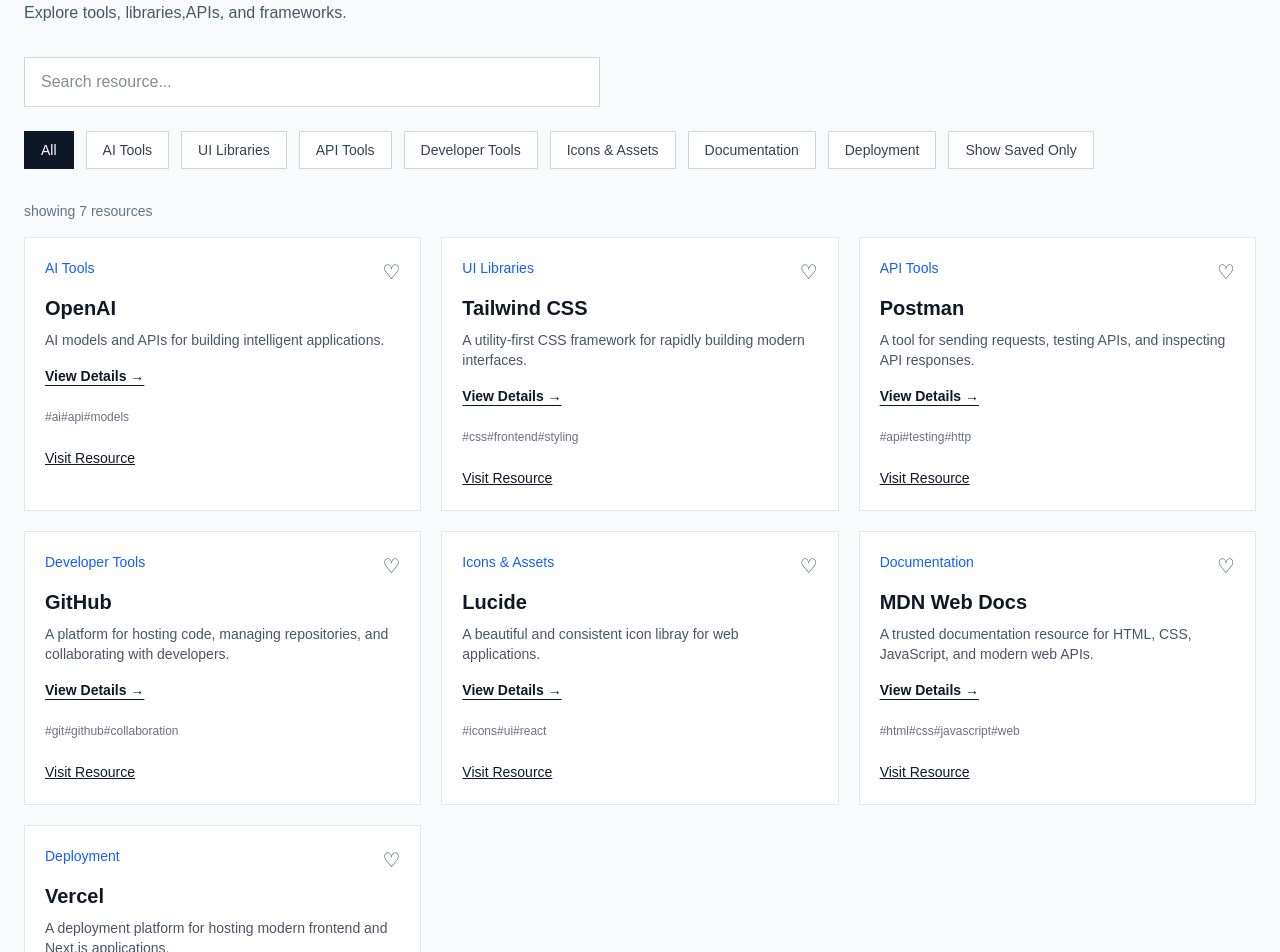
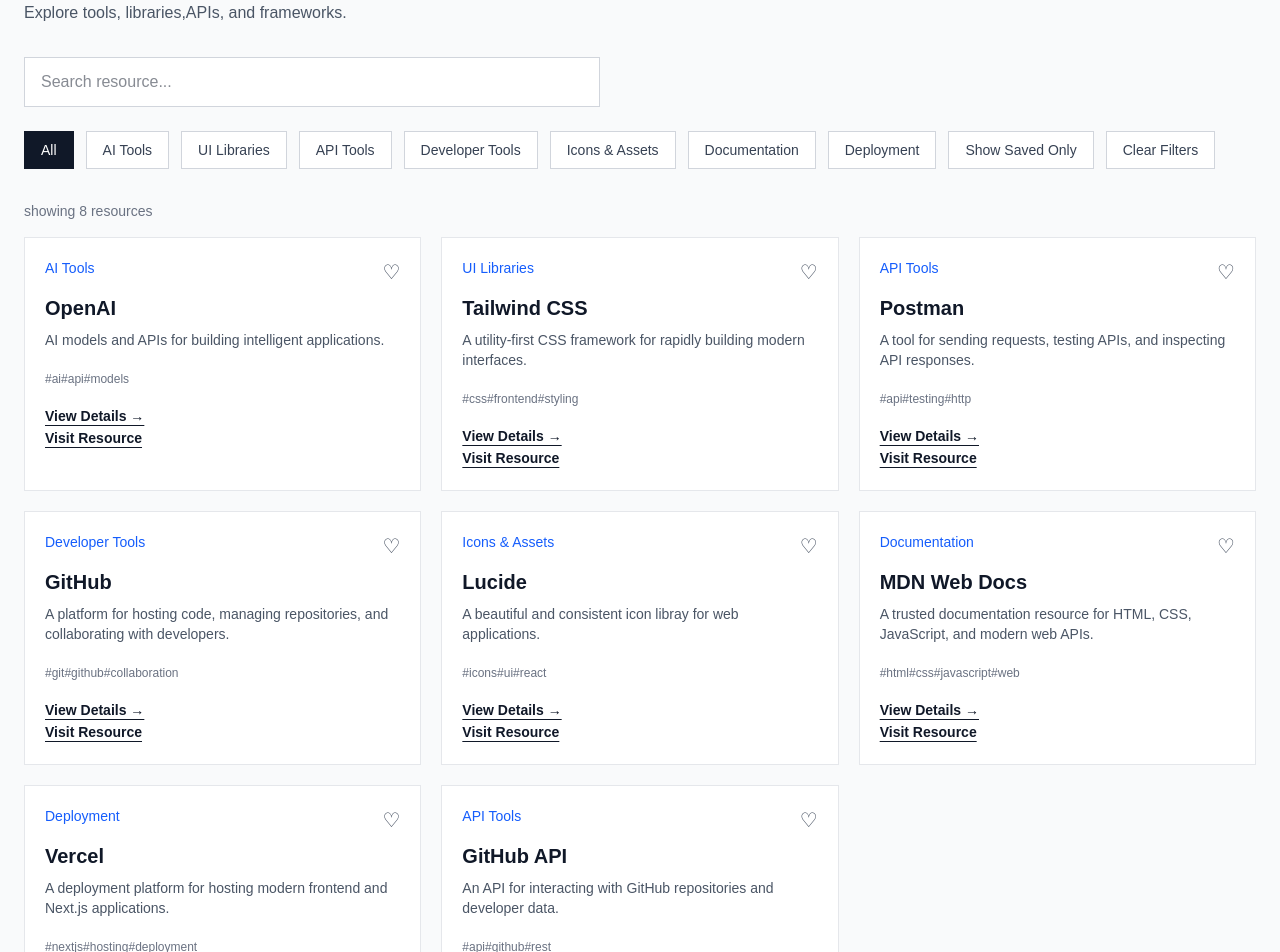
Before and after one commit to Smi-abbasi/DevLink, a Next.js app: page / in a window 1280 px wide. Shown: the part 180-1132 px from the top of the page. Built offline with nearby package versions, Linux system fonts and the light colour scheme.

Commit message:
Added new featres and completed the requirements

```diff
--- a/app/page.js
+++ b/app/page.js
@@ -41,6 +41,17 @@
     );
   },[bookmarks]);
 
+  useEffect(()=>{
+    function handleEscape(event){
+      if(event.key==="Escape"){
+        setSelectedResource(null);
+      }
+    }
+    document.addEventListener("keydown",handleEscape);
+    return()=>{document.removeEventListener("keydown",handleEscape)};
+
+  },[]);
+
   function toggleBookmark(resourceId){
     setBookmarks((currentBookmarks)=>{
       if(currentBookmarks.includes(resourceId)){
@@ -64,6 +75,12 @@
     router.replace(
       queryString?`${pathname}?${queryString}`:pathname
     );
+  }
+  function clearFilters(){
+    setSearch("");
+    setSelectedCategory("All");
+    setShowSavedOnly(false);
+    router.replace(pathname);
   }
 
   const categories=[
@@ -172,9 +189,14 @@
           >
             {showSavedOnly ? "Show All" : "Show Saved Only"}
           </button>
+
+          <button type="button" onClick={clearFilters} className="border border-gray-300 bg-white px-4 py-2 text-sm font-medium text-gray-700 hover:border-gray-900 ">
+           Clear Filters
+          </button>
       </div>
 
       {/* Resource Count */}
+
       <p className="mt-8 text-sm text-gray-500">
         showing {filteredResources.length} resources
       </p>
@@ -211,11 +233,12 @@
           </h2>
         </div>
         <button
-          type="button" onClick={() => setSelectedResource(null)}
-          className="text-2xl text-gray-500 hover:text-gray-900" aria-label="Close modal">
+          type="button" onClick={() => setSelectedResource(null)} aria-label="Close resource details"
+          className=" rounded-sm text-2xl text-gray-500 hover:text-gray-900 focus:outline-none focus:ring-2 focus:ring-gray-900">
           ×
         </button>
       </div>
+
       <p className="mt-4 text-gray-600">
         {selectedResource.description}
       </p>
@@ -230,6 +253,16 @@
           {selectedResource.install}
         </code>
       </div>
+
+      <a
+        href={selectedResource.url}
+        target="_blank"
+        rel="noopener noreferrer"
+        className="mt-6 inline-block text-sm font-medium text-gray-900 underline"
+      >
+        Official Documentation
+      </a>
+
 
       {relatedResources.length > 0 && (
   <div className="mt-6">
@@ -252,14 +285,6 @@
       </div>
     )}
 
-      <a
-        href={selectedResource.url}
-        target="_blank"
-        rel="noopener noreferrer"
-        className="mt-6 inline-block text-sm font-medium text-gray-900 underline"
-      >
-        Official Documentation
-      </a>
     </div>
   </div>
 )}
--- a/components/ResourceCard.jsx
+++ b/components/ResourceCard.jsx
@@ -5,7 +5,6 @@
             <span className="text-sm font-medium text-blue-600">
                 {resource.category}
             </span>
-
             <button type="button" onClick={()=>onToggleBookmark(resource.id)}
               aria-label={
                 isBookmarked?`Remove ${resource.title} from bookmarks`:`Bookmark ${resource.title}`
@@ -14,27 +13,24 @@
                 {isBookmarked ? "♥" : "♡"}
              </button>
              </div>
-
               <h2 onClick={()=> onSelectResource(resource)}
               className="mt-2  cursor-pointer text-xl font-semibold text-gray-900 hover:text-blue-600">
                 {resource.title}
             </h2>
-
             <p className="mt-2 text-sm text-gray-600">
                 {resource.description}
             </p>
-            <button type="button" onClick={()=>onSelectResource(resource)} className="mt-4 text-sm font-semibold text-gray-900 underline underline-offset-4 hover:text-blue-600">
-                View Details →
-            </button>
-
             <div className="mt-4 flex-wrap gap-2">
                 {resource.tags.map((tag)=>
                 (<span key={tag} className="text-xs text-gray-500">
                     #{tag}
                 </span>
                 ))}
+                 <button type="button" onClick={()=>onSelectResource(resource)} className="mt-4 text-sm font-semibold hidden text-right sm:block text-gray-900 underline underline-offset-4 hover:text-blue-600">
+                View Details →
+            </button>
             </div>
-            <a href={resource.url} target="_blank" rel="noopener noreferrer" className="mt-5 inline-block text-sm font-medium text-gray-900 underline">
+            <a href={resource.url} target="_blank" rel="noopener noreferrer" className="mt-4 text-right text-sm font-semibold text-gray-900 underline underline-offset-4 hover:text-blue-600">
                 Visit Resource
             </a>
         </article>
--- a/data/resources.js
+++ b/data/resources.js
@@ -74,6 +74,16 @@
         pricing: "Free plan available",
         install: "Deploy through the Vercel dashboard",
         },
+        {
+            id: "github-api",
+            title: "GitHub API",
+            description: "An API for interacting with GitHub repositories and developer data.",
+            category: "API Tools",
+            tags: ["api", "github", "rest"],
+            url: "https://docs.github.com/en/rest",
+            pricing: "Free with rate limits",
+            install: "No installation required",
+            },
 
 ];
 
```
